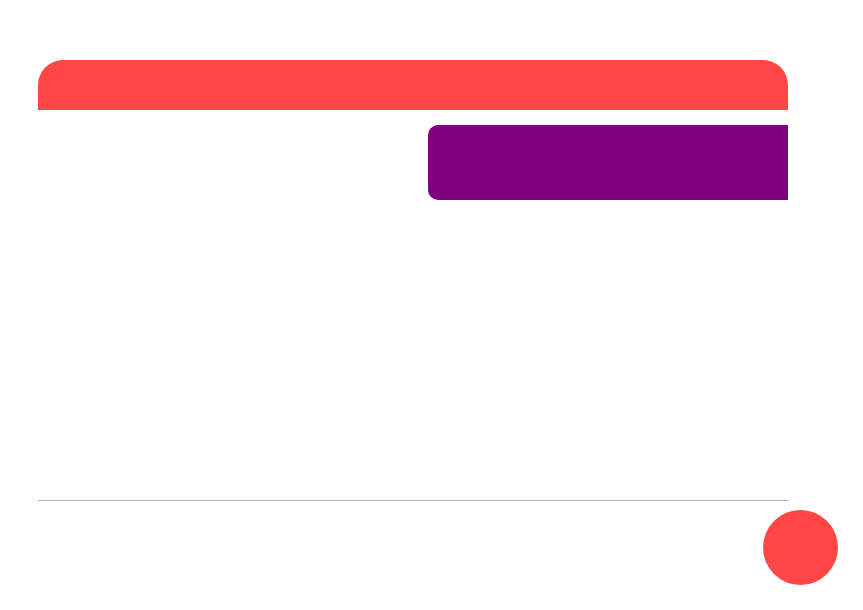
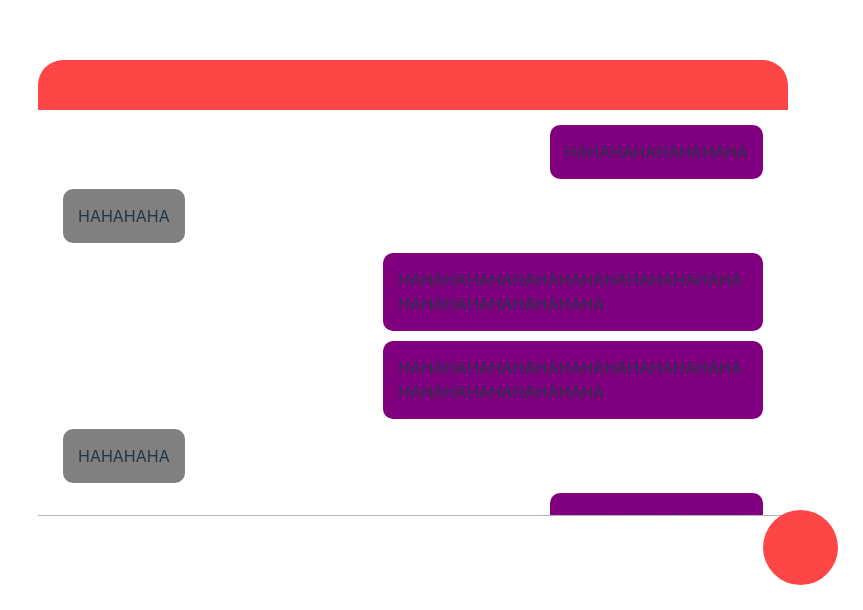
Before and after one commit to Sorceriv/QVA, a React (Vite) app in the folder QVA/: page / in a window 1280 px wide. Shown: the part 190-800 px from the top of the page, without its empty margins (417-1280 px from the left). Built offline with nearby package versions, Linux system fonts and the light colour scheme.

Commit message:
Added frontend chatdialogue component

```diff
--- a/QVA/src/components/ChatBox/ChatBox.scss
+++ b/QVA/src/components/ChatBox/ChatBox.scss
@@ -17,11 +17,13 @@
     }
 
     .chat-area {
+        display: flex;
+        flex-direction: column;
+        gap: 10px;
         height: 375px;
-        width: 100%;
         border-bottom: 1px solid rgba(100,100,100,0.5);
         overflow-y: scroll;
-        padding: 15px 20px 0px 15px;
+        padding: 15px 25px 15px 25px;
     }
 
     .chat-area::-webkit-scrollbar {
--- a/QVA/src/components/ChatBox/ChatBox.tsx
+++ b/QVA/src/components/ChatBox/ChatBox.tsx
@@ -10,7 +10,13 @@ function ChatBox() {
                 </div>
                 <div className="chat-area">
                     {/* <ChatDialogue /> */}
-                    <ChatDialogue role={"user"} text="HAHAHAHA"/>
+                    <ChatDialogue role={"user"} message="HAHAHAHAHAHAHAHA"/>
+                    <ChatDialogue role={"bot"} message="HAHAHAHA"/>
+                    <ChatDialogue role={"user"} message="HAHAHAHAHAHAHAHAHAHAHAHAHAHAHAHAHAHAHAHAHAHAHAHA"/>
+                    <ChatDialogue role={"user"} message="HAHAHAHAHAHAHAHAHAHAHAHAHAHAHAHAHAHAHAHAHAHAHAHA"/>
+                    <ChatDialogue role={"bot"} message="HAHAHAHA"/>
+                    <ChatDialogue role={"user"} message="HAHAHAHAHAHAHAHA"/>
+                    <ChatDialogue role={"user"} message="HAHAHAHAHAHAHAHAHAHAHAHAHAHAHAHAHAHAHAHAHAHAHAHA"/>
                 </div>
                 <div className="input-area">
 
--- a/QVA/src/components/ChatDialogue/ChatDialogue.scss
+++ b/QVA/src/components/ChatDialogue/ChatDialogue.scss
@@ -1,6 +1,18 @@
 .dialogue-container {
     background-color: purple;
-    width: 50%;
-    height: 75px;
+    max-width: 50%;
+
     border-radius: 10px;
+    word-wrap: break-word;
+    padding: 15px;
 }
+
+.right {
+    margin-left: auto;
+    background-color: purple;
+}
+
+.left {
+    margin-right: auto;
+    background-color: grey;
+}
--- a/QVA/src/components/ChatDialogue/ChatDialogue.tsx
+++ b/QVA/src/components/ChatDialogue/ChatDialogue.tsx
@@ -9,9 +9,11 @@ interface Props {
 function ChatDialogue({role, message}: Props) {
     return (
         <>
-            <div style={{float: role=="bot" ? "left" : "right"}} className="dialogue-container">
-                <span>{message}</span>
-            </div>
+
+        <div className={"dialogue-container " + (role == "bot" ? "left" : "right")}>
+            {message}
+        </div>
+
         </>
     )
 }
```
Also changed, not shown: 1 other file (tests, documents, lock files or other folders).
